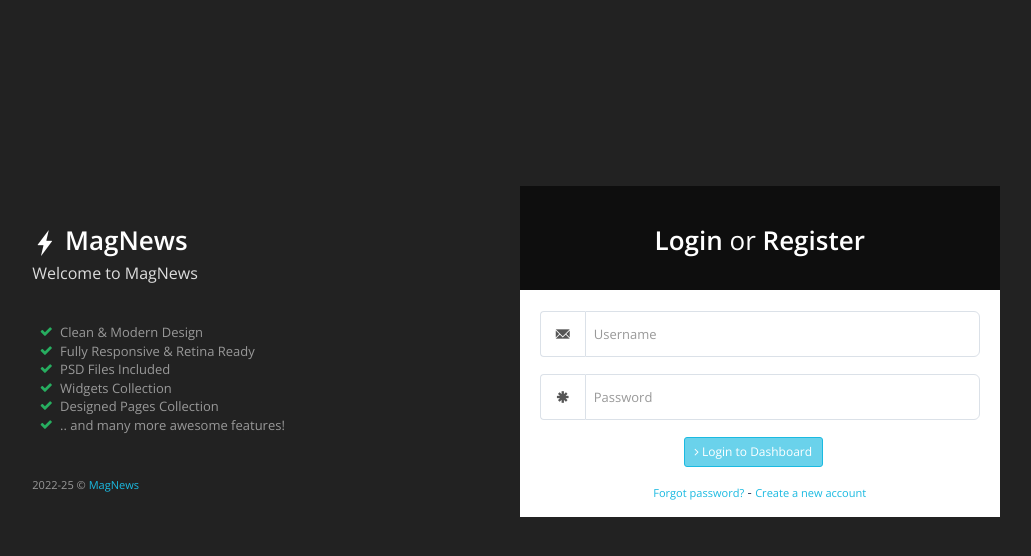
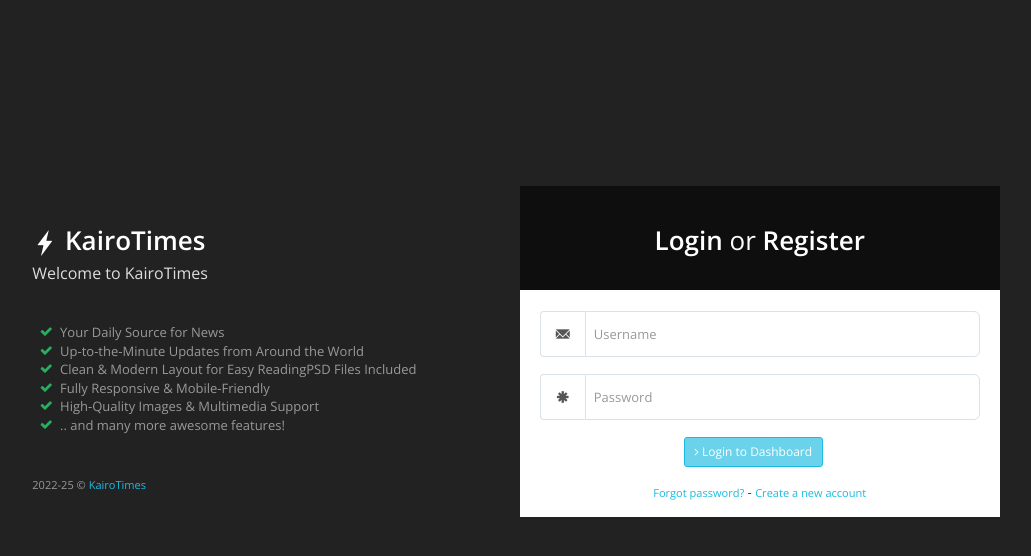
Before and after one commit to Prashantranamagar/News-Website, a Django app: template main/templates/front/login.html in a window 1280 px wide. Shown: the top 556 px of the page, without its empty margins (124-1155 px from the left). Run offline with Django 3.2, Linux system fonts and the light colour scheme; the template is opened without the code that fills it, so the values that code supplies are empty; some libraries are stand-ins or nearby versions.

Commit message:
twerk content and img url

```diff
--- a/main/templates/front/login.html
+++ b/main/templates/front/login.html
@@ -9,14 +9,14 @@
 
         <title>Login</title>
 
-        <meta name="description" content="ProUI is a Responsive Bootstrap Admin Template created by pixelcave and published on Themeforest.">
+        <meta name="description" content="News website for world news, local news, and more.">
         <meta name="author" content="pixelcave">
         <meta name="robots" content="noindex, nofollow">
         <meta name="viewport" content="width=device-width,initial-scale=1.0,user-scalable=0">
 
         <!-- Icons -->
         <!-- The following icons can be replaced with your own, they are used by desktop and mobile browsers -->
-        <link rel="shortcut icon" href="{%static 'back/img/favicon.png' %}">
+        <link rel="shortcut icon" href="{%static 'front/images/icons/logo.png' %}">
         <link rel="apple-touch-icon" href="{%static 'back/img/icon57.png' %}" sizes="57x57">
         <link rel="apple-touch-icon" href="{%static 'back/img/icon72.png' %}" sizes="72x72">
         <link rel="apple-touch-icon" href="{%static 'back/img/icon76.png' %}" sizes="76x76">
@@ -54,26 +54,26 @@
                     <div id="login-alt-container">
                         <!-- Title -->
                         <h1 class="push-top-bottom">
-                            <i class="gi gi-flash"></i> <strong>MagNews</strong><br>
-                            <small>Welcome to MagNews</small>
+                            <i class="gi gi-flash"></i> <strong>KairoTimes</strong><br>
+                            <small>Welcome to KairoTimes</small>
                         </h1>
                         <!-- END Title -->
 
                         <!-- Key Features -->
                         <ul class="fa-ul text-muted">
-                            <li><i class="fa fa-check fa-li text-success"></i> Clean &amp; Modern Design</li>
-                            <li><i class="fa fa-check fa-li text-success"></i> Fully Responsive &amp; Retina Ready</li>
+                            <li><i class="fa fa-check fa-li text-success"></i> Your Daily Source for News</li>
+                            <li><i class="fa fa-check fa-li text-success"></i> Up-to-the-Minute Updates from Around the World</li>
                             <!-- <li><i class="fa fa-check fa-li text-success"></i> 10 Color Themes</li> -->
-                            <li><i class="fa fa-check fa-li text-success"></i> PSD Files Included</li>
-                            <li><i class="fa fa-check fa-li text-success"></i> Widgets Collection</li>
-                            <li><i class="fa fa-check fa-li text-success"></i> Designed Pages Collection</li>
+                            <li><i class="fa fa-check fa-li text-success"></i> Clean & Modern Layout for Easy ReadingPSD Files Included</li>
+                            <li><i class="fa fa-check fa-li text-success"></i> Fully Responsive & Mobile-Friendly</li>
+                            <li><i class="fa fa-check fa-li text-success"></i> High-Quality Images & Multimedia Support</li>
                             <li><i class="fa fa-check fa-li text-success"></i> .. and many more awesome features!</li>
                         </ul>
                         <!-- END Key Features -->
 
                         <!-- Footer -->
                         <footer class="text-muted push-top-bottom">
-                            <small><span id="year-copy"></span> &copy; <a href="http://goo.gl/TDOSuC" target="_blank">MagNews</a></small>
+                            <small><span id="year-copy"></span> &copy; <a href="http://goo.gl/TDOSuC" target="_blank">KairoTimes</a></small>
                         </footer>
                         <!-- END Footer -->
                     </div>
```
